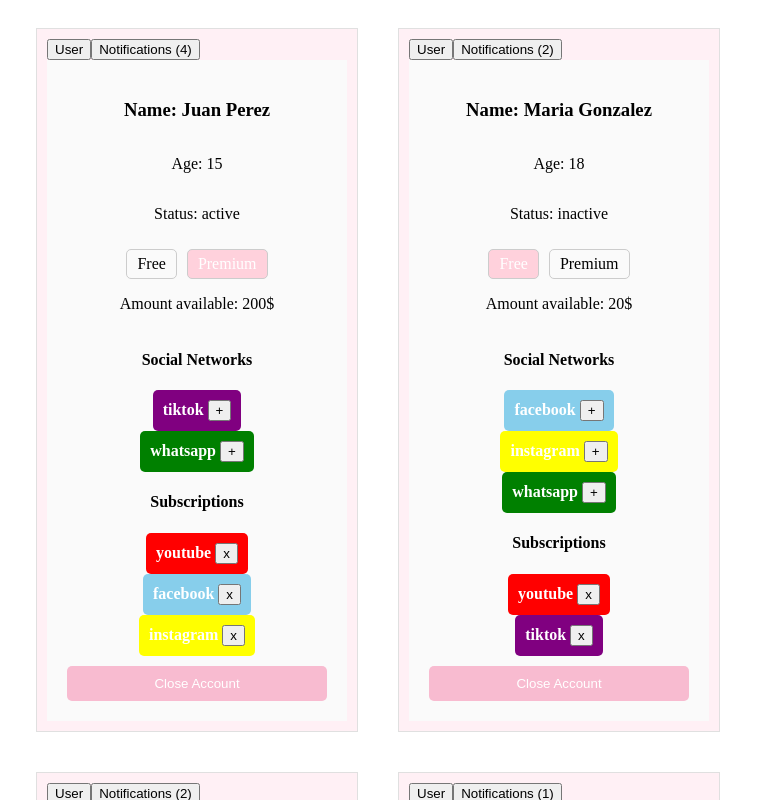
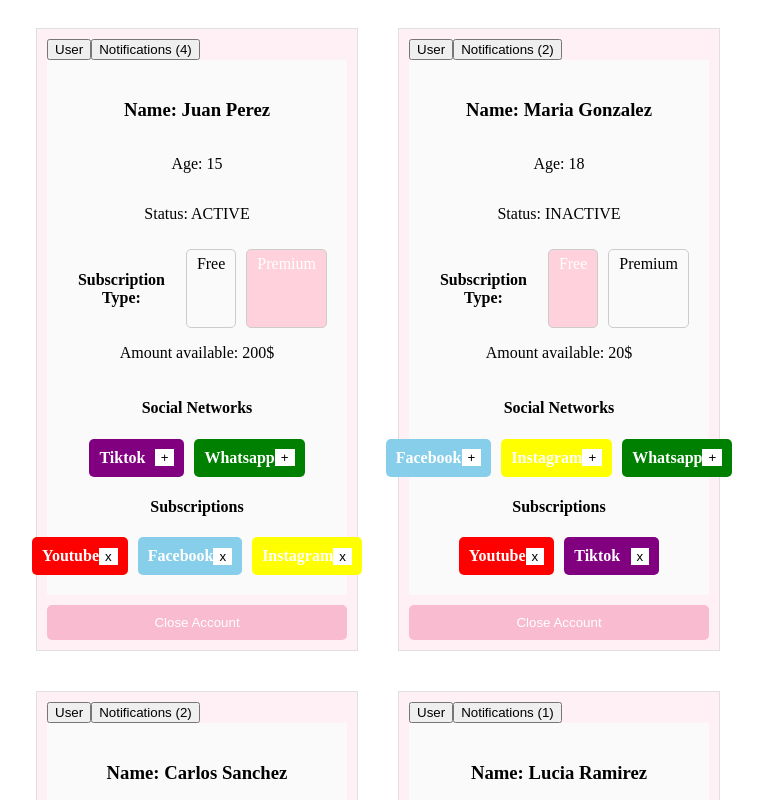
Before and after one commit to MishelEspinoza07/CertiAngular, an Angular app: page / in a window 1280 px wide. Shown: the top 800 px of the page, without its empty margins (262-1025 px from the left). Built offline with nearby package versions, Linux system fonts and the light colour scheme.

Commit message:
Extra points

```diff
--- a/src/app/notification/notification.component.html
+++ b/src/app/notification/notification.component.html
@@ -1,6 +1,6 @@
 <div *ngFor="let notification of notifications"
      [ngStyle]="{'background-color': getColor(notification)}"
      class="notification-box">
-  {{ notification }}
+  {{ notification | titlecase }}
 </div> <!-- social-networks.component.html -->
 <div class="social-networks"><!-- user-component.component.html -->
--- a/src/app/notification/notification.component.scss
+++ b/src/app/notification/notification.component.scss
@@ -2,7 +2,7 @@
   padding: 10px;
   margin: 5px 0;
   border-radius: 5px;
-  color: white; // Texto en blanco para mejor contraste
+  color: rgb(170, 170, 170);
   font-weight: bold;
   text-align: center;
 }
--- a/src/app/notification/notification.component.ts
+++ b/src/app/notification/notification.component.ts
@@ -20,13 +20,14 @@ export class NotificationsComponent {
     whatsapp: 'green'
   };
 
-  // Función para obtener el color según la plataforma
+
   getColor(notification: string): string {
     if (notification.includes('youtube')) return this.platformColors['youtube'];
     if (notification.includes('tiktok')) return this.platformColors['tiktok'];
     if (notification.includes('instagram')) return this.platformColors['instagram'];
     if (notification.includes('facebook')) return this.platformColors['facebook'];
     if (notification.includes('whatsapp')) return this.platformColors['whatsapp'];
-    return 'white'; // Color por defecto si no se encuentra coincidencia
+    return 'white';
+
   }
 }
--- a/src/app/social-network/social-network.component.scss
+++ b/src/app/social-network/social-network.component.scss
@@ -16,6 +16,12 @@
   box-sizing: border-box;
 }
 
+button {
+  display: block;
+  margin-bottom: 5px;
+  cursor: pointer;
+}
+
 
 .youtube { background-color: rgba(222, 126, 126, 0.911); }
 .facebook { background-color: lightblue; }
--- a/src/app/user/user.component.html
+++ b/src/app/user/user.component.html
@@ -1,5 +1,5 @@
 <!-- user-component.component.html -->
-<div class="user-component">
+<div *ngIf="!isClosed" class="user-component">
     <nav>
       <button (click)="toggleView()">User</button>
       <button (click)="toggleView()">Notifications ({{ user.notifications.length }})</button>
@@ -9,10 +9,11 @@
         <div class="user-info">
             <h3>Name: {{ user.name }}</h3>
             <p>Age: {{ user.age }}</p>
-            <p>Status: {{ user.status }}</p>
+            <p>Status: {{ user.status | uppercase }}</p>
 
-            <!-- Tipo de suscripción -->
+
             <div class="subscription-type">
+              <h4>Subscription Type:</h4>
               <span (click)="changeSubscriptionType('free')"
                     [ngClass]="{'selected': user.subscriptionType === 'free'}">
                 Free
@@ -27,26 +28,30 @@
 
             <!-- Redes sociales no suscritas -->
             <h4>Social Networks</h4>
+            <div class="social-network-box-container">
               <div *ngFor="let network of getUnsubscribedSocialNetworks()"
-                 class="social-network-box" [ngStyle]="{'background-color': networkColor[network.platform]}">
-              {{ network.platform }}
+                   class="social-network-box"
+                   [ngStyle]="{'background-color': networkColor[network.platform]}">
+                {{ network.platform | titlecase }}
                 <button (click)="addSubscription(network.id)" class="add-btn">+</button>
               </div>
-
-            <!-- Redes sociales suscritas -->
+            </div>
             <h4>Subscriptions</h4>
+            <div class="social-network-box-container">
               <div *ngFor="let networkId of user.subscriptions"
                    class="social-network-box"
                    [ngStyle]="{'background-color': networkColor[getPlatformById(networkId)]}">
-              {{ getPlatformById(networkId) }}
+                {{ getPlatformById(networkId) | titlecase }}
                 <button (click)="removeSubscription(networkId)" class="remove-btn">x</button>
+              </div>
+            </div>
     </div>
 
     <button (click)="closeAccount()" class="close-account-btn">Close Account</button>
   </div>
 </div>
 
+
     <div *ngIf="showNotifications">
       <app-notifications [notifications]="user.notifications"></app-notifications>
     </div>
-  </div>
--- a/src/app/user/user.component.scss
+++ b/src/app/user/user.component.scss
@@ -71,3 +71,29 @@
 .close-account-btn:hover {
   background-color: #F48FB1; /* Color más oscuro al pasar el mouse */
 }
+
+.social-network-box-container {
+  display: flex;
+  flex-wrap: nowrap;
+  overflow-x: auto;
+  gap: 10px;
+}
+
+.social-network-box {
+  flex: 0 0 auto;
+  padding: 10px;
+  margin: 10px 0;
+  margin: 0;
+  border-radius: 5px;
+  display: flex;
+  justify-content: space-between;
+  align-items: center;
+  color: white;
+  min-width: 75px;
+}
+
+
+.add-btn, .remove-btn {
+  background-color: white;
+  border: none;
+}
--- a/src/app/user/user.component.ts
+++ b/src/app/user/user.component.ts
@@ -14,6 +14,7 @@ import { socialNetworks } from '../../data';
 export class UserComponent {
   @Input() user: any;
   showNotifications = false;
+  isClosed = false;
 
   toggleView() {
     this.showNotifications = !this.showNotifications;
@@ -55,7 +56,6 @@ export class UserComponent {
 
   // Función para cerrar la cuenta (lógica para eliminar usuario)
   closeAccount() {
-    // Aquí podrías manejar la eliminación del usuario
-    console.log('Cuenta eliminada para:', this.user.name);
+    this.isClosed = true;
   }
 }
--- a/src/data.ts
+++ b/src/data.ts
@@ -31,7 +31,7 @@ export const socialNetworks = [
     },
 ];
 
-export const data = {
+export const data: Record<string, Usuario> = {
     U1: {
         user_id: '1',
         name: 'Juan Perez',
@@ -110,3 +110,14 @@ export const data = {
         ],
     },
 };
+
+interface Usuario {
+    user_id: string;
+    name: string;
+    age: number;
+    status: string;
+    amountAvailable: number;
+    subscriptionType: string;
+    subscriptions: number[];
+    notifications: string[];
+}
```
Also changed, not shown: src/app/social-network/social-network.component.html (+7 -1 lines), src/app/social-network/social-network.component.ts (+39 -2 lines). Lines whose indentation alone changed are shown as unchanged.
